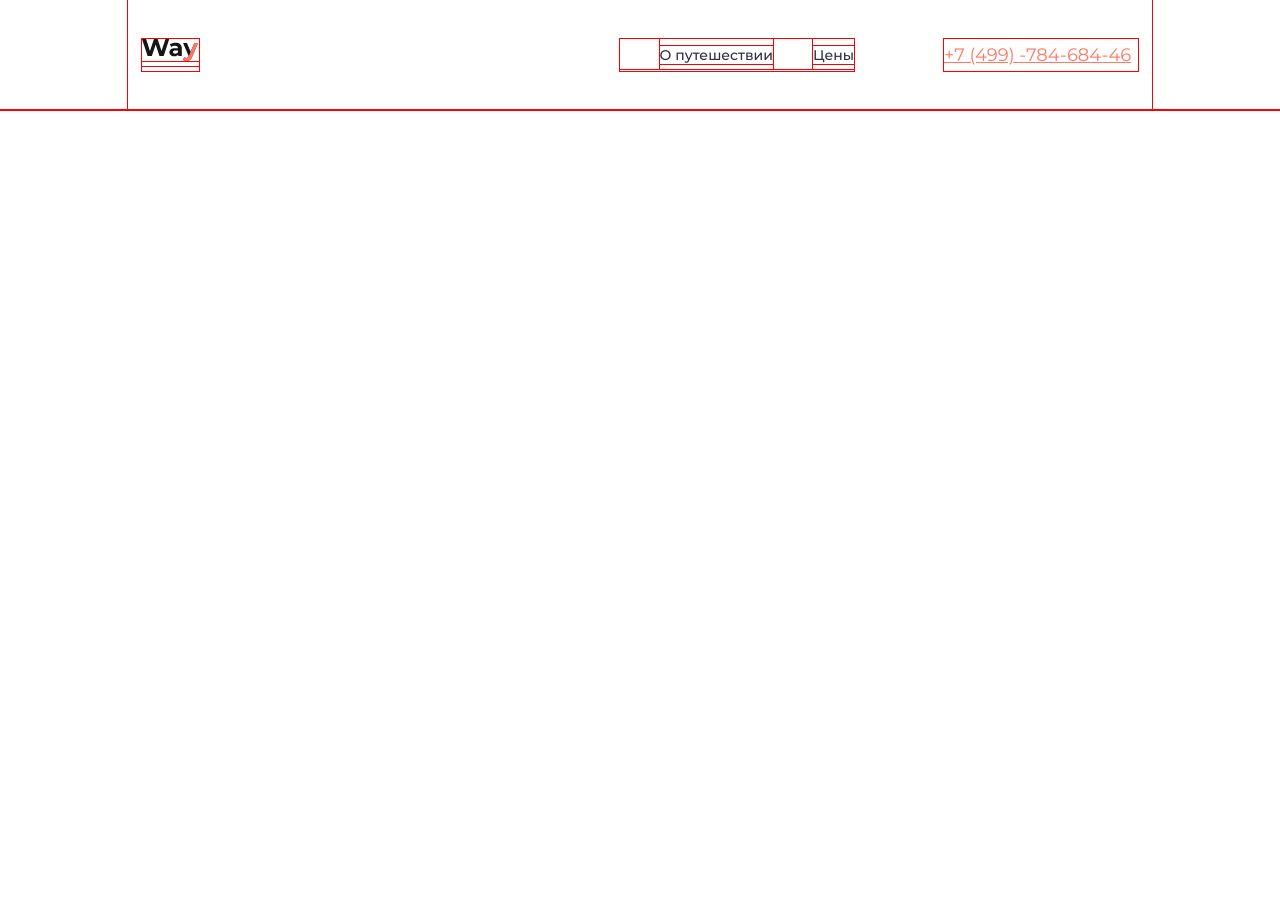
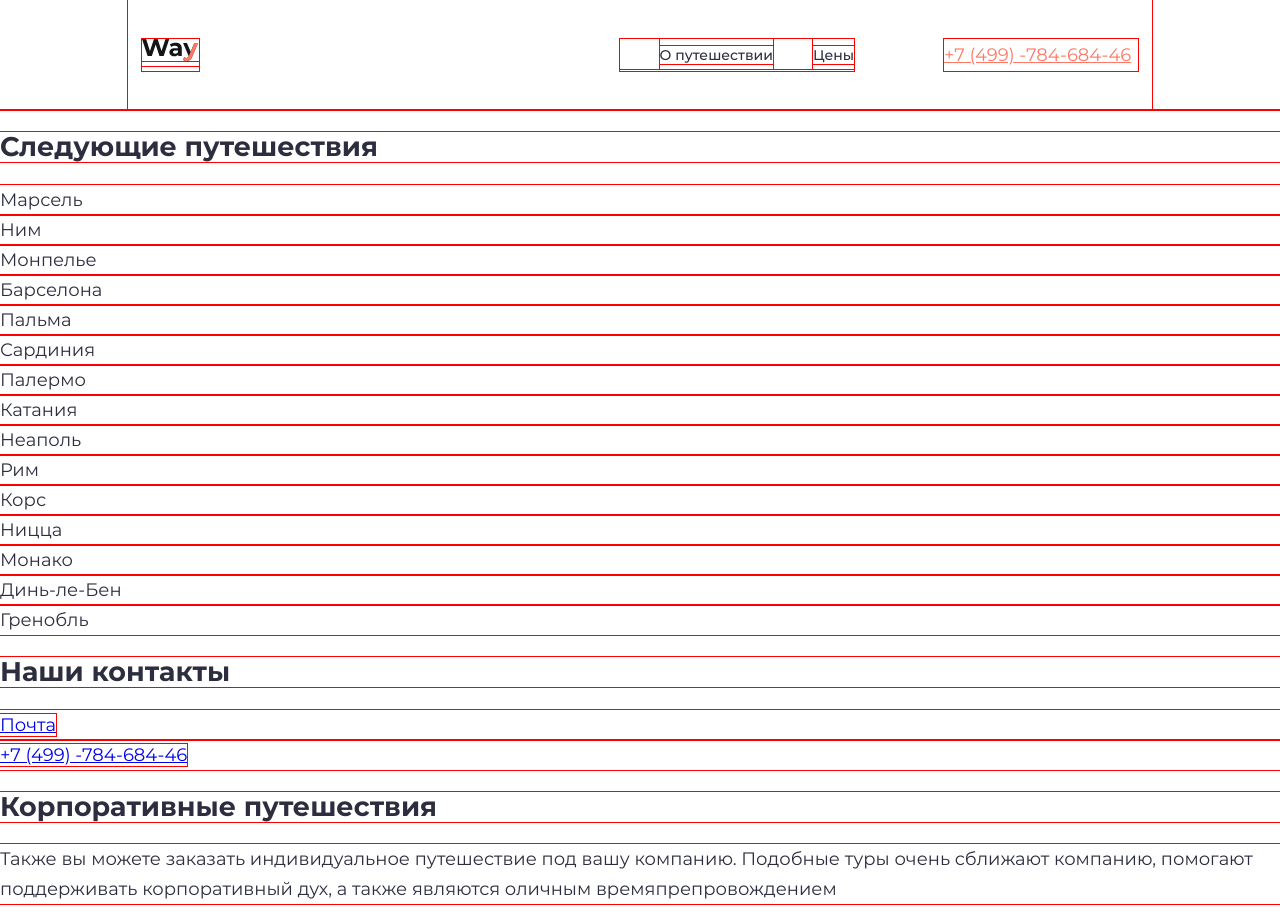
Before and after one commit to zharkowski/way, a website: page source/index.html in a window 1280 px wide. Before the commit the page ends 800 px from the top, so only its background shows below. Drawn offline with nearby package versions, Linux system fonts and the light colour scheme; files that its build step writes are made by us from their sources.

Commit message:
делает разметку подвала

```diff
--- a/source/index.html
+++ b/source/index.html
@@ -36,7 +36,63 @@
 
   <main></main>
 
-  <footer></footer>
+  <footer class="page-footer">
+    <div class="page-footer__wrapper">
+      <section class="page-footer__next-trips next-trips">
+        <h2 class="page-footer__header">Следующие путешествия</h2>
+        <ul class="next-trips__columns-list list">
+          <li class="next-trips__column">
+            <ul class="next-trips__list list">
+              <li class="next-trips__item">Марсель</li>
+              <li class="next-trips__item">Ним</li>
+              <li class="next-trips__item">Монпелье</li>
+              <li class="next-trips__item">Барселона</li>
+              <li class="next-trips__item">Пальма</li>
+            </ul>
+          </li>
+          <li class="next-trips__column">
+            <ul class="next-trips__list list">
+              <li class="next-trips__item">Сардиния</li>
+              <li class="next-trips__item">Палермо</li>
+              <li class="next-trips__item">Катания</li>
+              <li class="next-trips__item">Неаполь</li>
+              <li class="next-trips__item">Рим</li>
+            </ul>
+          </li>
+          <li class="next-trips__column">
+            <ul class="next-trips__list list">
+              <li class="next-trips__item">Корс</li>
+              <li class="next-trips__item">Ницца</li>
+              <li class="next-trips__item">Монако</li>
+              <li class="next-trips__item">Динь-ле-Бен</li>
+              <li class="next-trips__item">Гренобль</li>
+            </ul>
+          </li>
+        </ul>
+      </section>
+
+      <section class="page-footer__contacts contacts">
+        <h2 class="page-footer__header">Наши контакты</h2>
+        <ul class="contacts__list list">
+          <li class="contacts__item">
+            <a href="mailto:#">Почта</a>
+          </li>
+          <li class="contacts__item">
+            <a href="tel:+749978468446">+7 (499) -784-684-46</a>
+          </li>
+        </ul>
+      </section>
+
+      <section class="page-footer__corporate-trip corporate-trip">
+        <h2 class="page-footer__header">Корпоративные путешествия</h2>
+        <p class="corporate-trip__description">
+          Также вы можете заказать индивидуальное путешествие под вашу компанию.
+          Подобные туры очень сближают компанию, помогают поддерживать корпоративный дух,
+          а также являются оличным времяпрепровождением
+        </p>
+      </section>
+    </div>
+  </footer>
 
   <script src="js/menu.js"></script>
   <script src="js/popup.js"></script>
```
